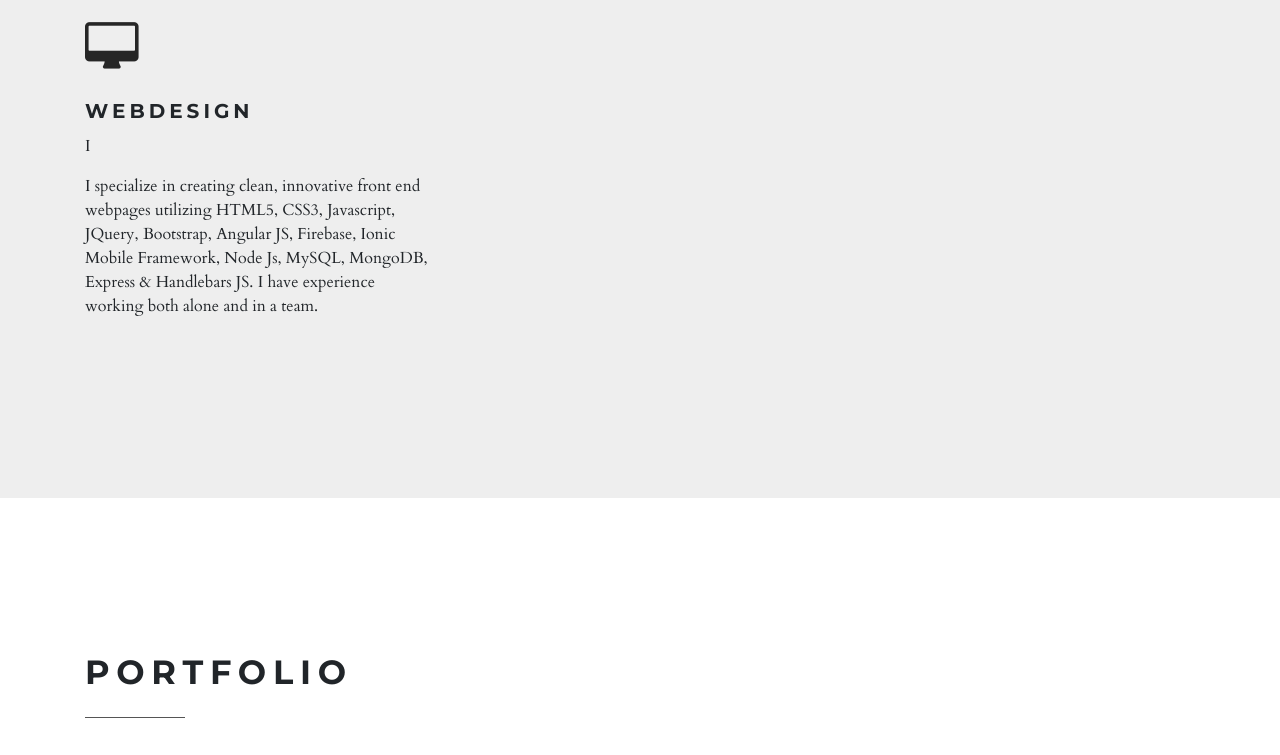
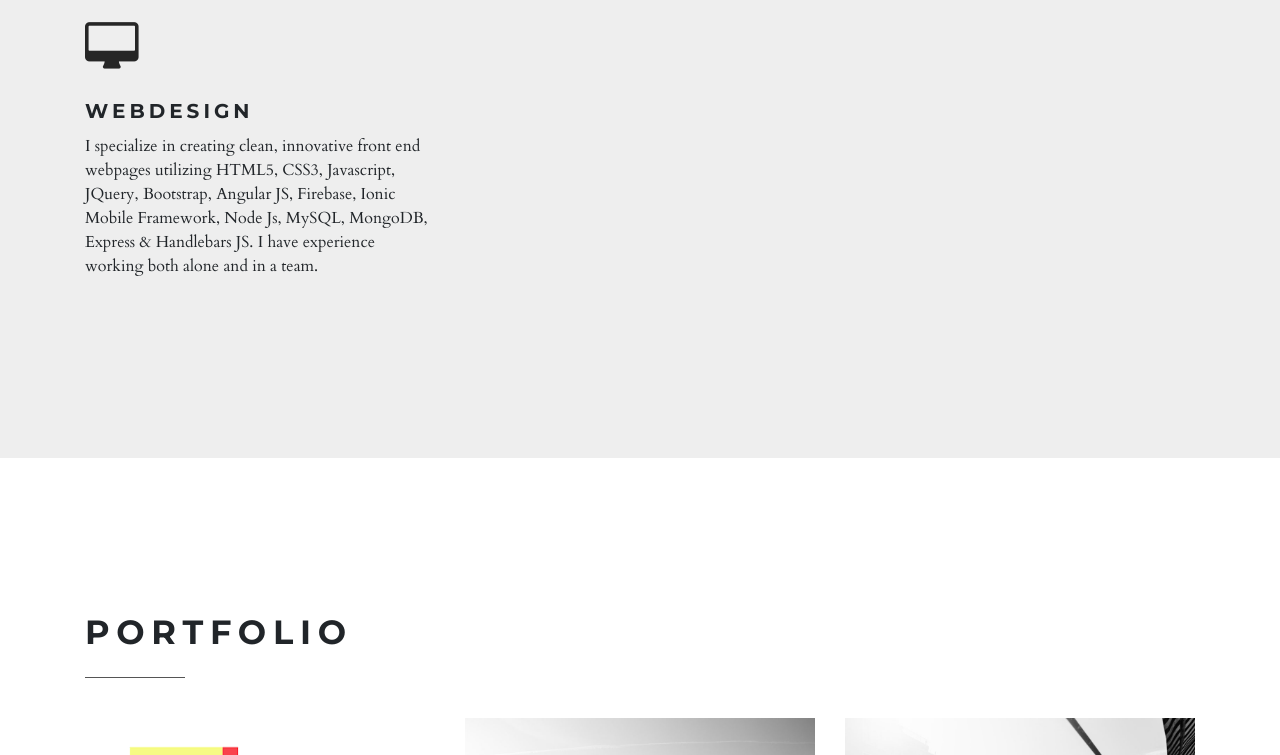
Before and after one commit to Jsmithwh/WebPortfolio, a plain HTML site: page distribution/index.html in a window 1280 px wide. Shown: the part 1760-2515 px from the top of the page. Drawn offline with nearby package versions, Linux system fonts and the light colour scheme.

```diff
--- a/distribution/index.html
+++ b/distribution/index.html
@@ -97,7 +97,7 @@
               <div class="box">
                 <div class="icon"><i class="fa fa-desktop"></i></div>
                 <h5>Webdesign</h5>
-                <p>I</p>
+
                 <p>I specialize in creating clean, innovative front end webpages utilizing HTML5, CSS3, Javascript,
                   JQuery, Bootstrap,
                   Angular JS, Firebase, Ionic Mobile Framework, Node Js, MySQL, MongoDB, Express & Handlebars JS. I have
```
